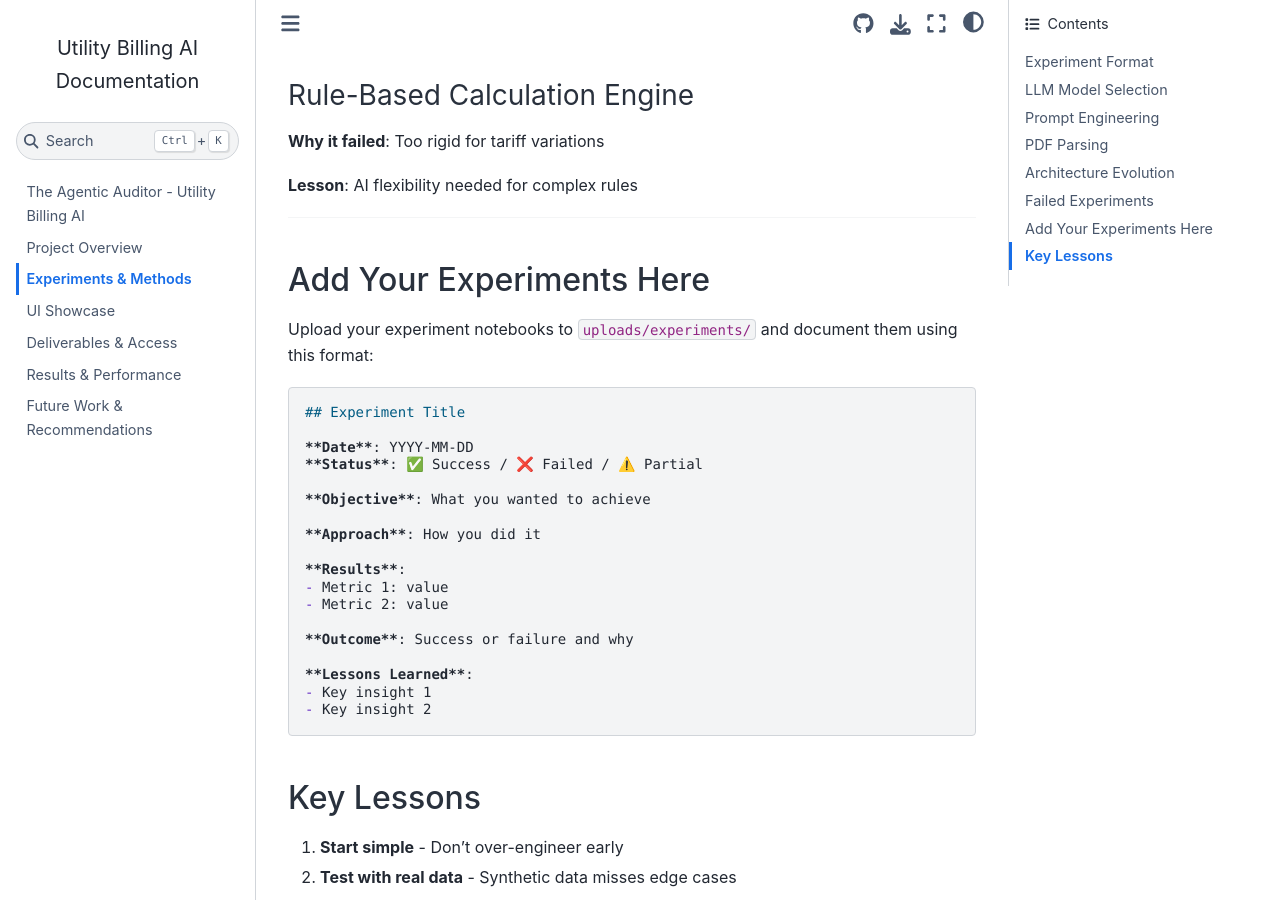
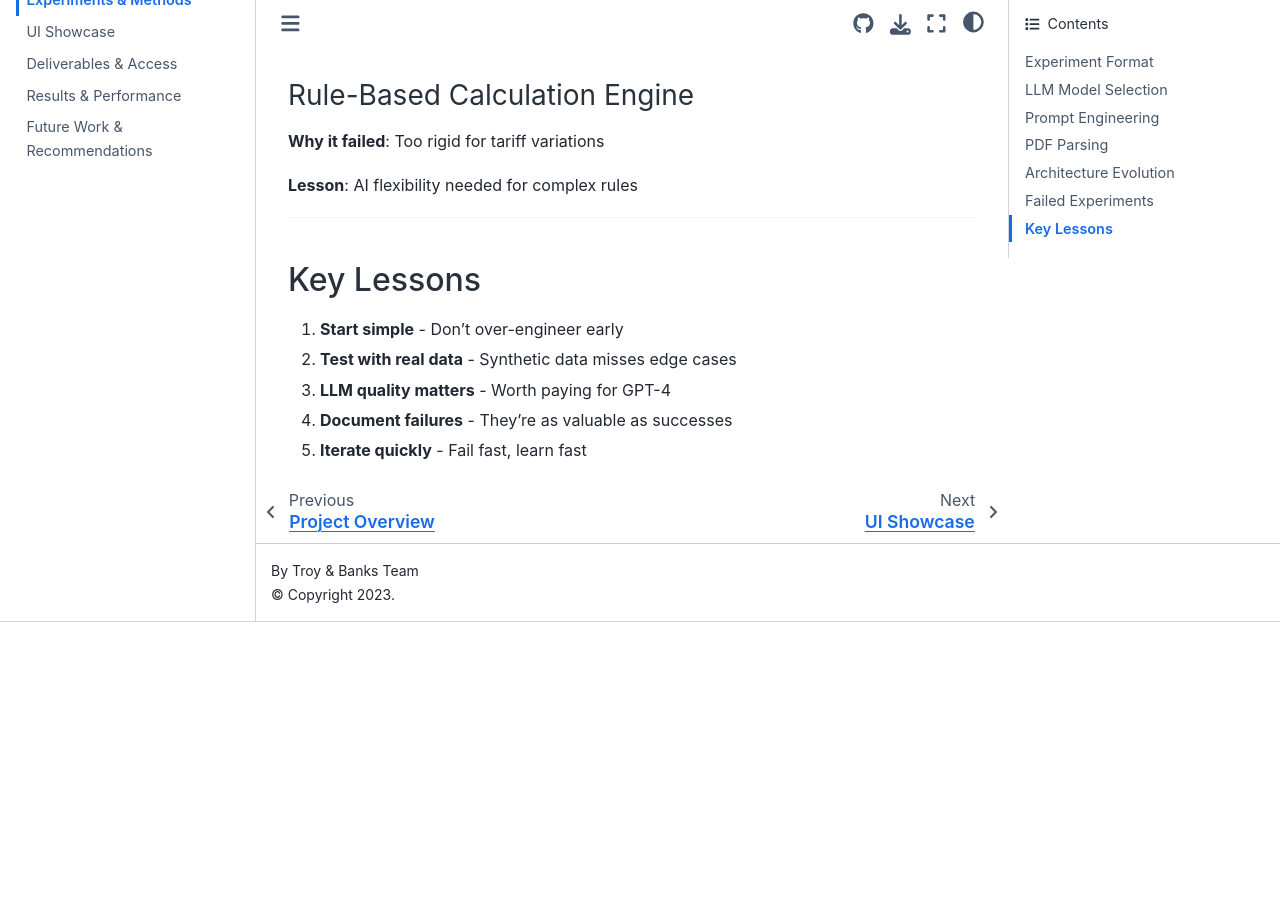
Before and after one commit to harshalsp0011/utility-billing-docs, a Jupyter Book: the page built from experiments.md, in a window 1280 px wide and 900 px high, scrolled down 2228 px. Built offline with Jupyter Book 1.0.4 settings and Sphinx 7.4.7 and the Sphinx Book theme 1.1.4, drawn with Linux system fonts in a browser that asks for light colours; after the commit the page ends 2850 px from its top, so only the background shows below that.

Commit message:
code update

````diff
--- a/experiments.md
+++ b/experiments.md
@@ -85,31 +85,6 @@ For each experiment, document:
 
 ---
 
-## Add Your Experiments Here
-
-Upload your experiment notebooks to `uploads/experiments/` and document them using this format:
-
-```markdown
-## Experiment Title
-
-**Date**: YYYY-MM-DD
-**Status**: ✅ Success / ❌ Failed / ⚠️ Partial
-
-**Objective**: What you wanted to achieve
-
-**Approach**: How you did it
-
-**Results**:
-- Metric 1: value
-- Metric 2: value
-
-**Outcome**: Success or failure and why
-
-**Lessons Learned**:
-- Key insight 1
-- Key insight 2
-```
-
 ## Key Lessons
 
 1. **Start simple** - Don't over-engineer early
````
Also changed, not shown: QUICKSTART.md (+0 -8 lines), README.md (+1 -2 lines), deliverables.md (+0 -11 lines), results.md (+4 -7 lines), uploads/README.md (deleted, +0 -153 lines), 1 other file.
